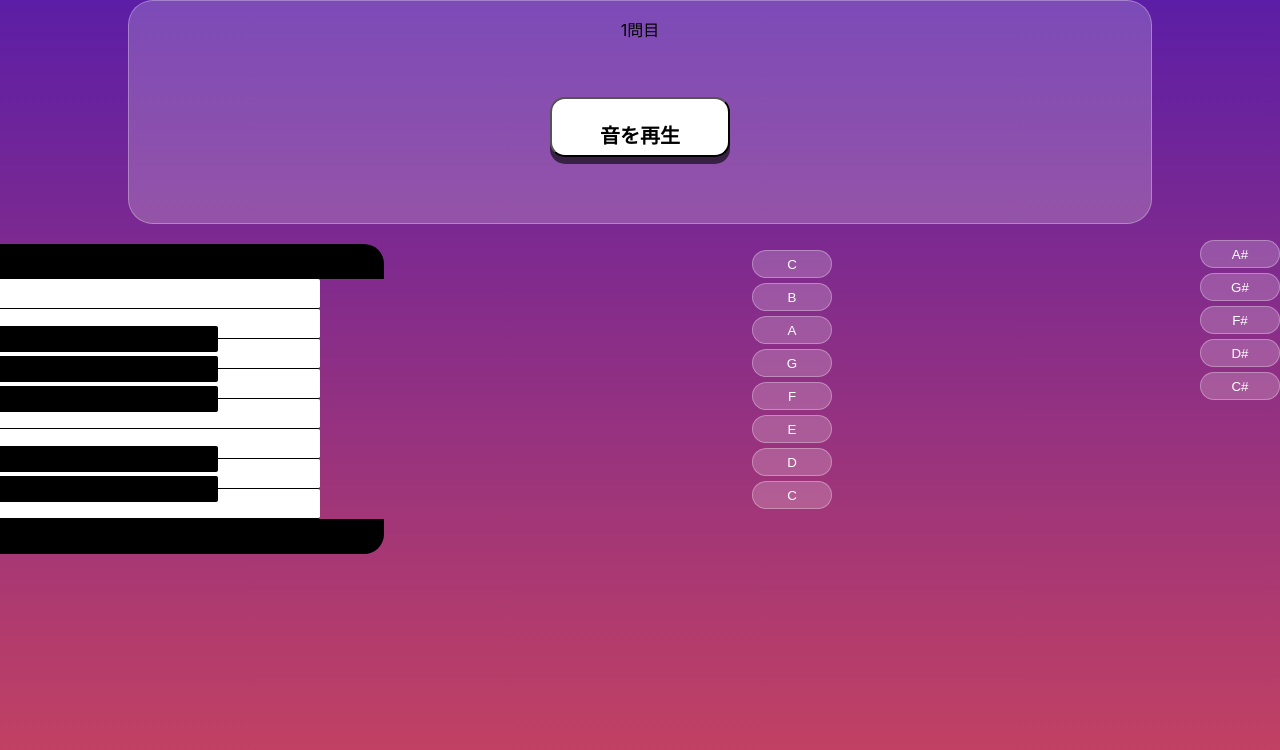
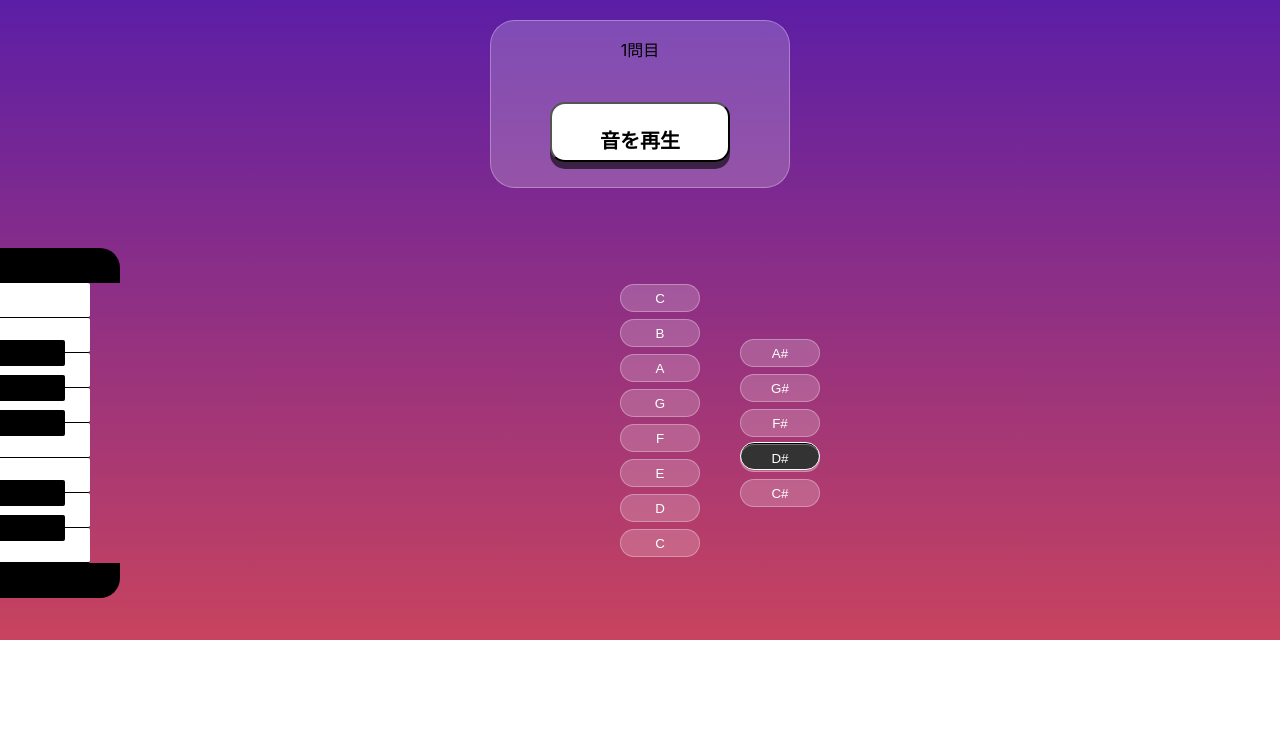
Before and after one commit to kurakke/OnkanNext, a Next.js app: page /game in a window 1280 px wide. Shown: the top 750 px of the page. Built offline with nearby package versions, Linux system fonts and the light colour scheme.

Commit message:
vh vwを%に変えた

```diff
--- a/components/button.tsx
+++ b/components/button.tsx
@@ -108,16 +108,16 @@ const Button = ({
           handleAnswer(handleAnswerArg);
           setButtonCss(Answer ? AbleButton : disableButton);
           musicFile.play();
-          if (Answer) {
-            toast("right!");
-          } else {
-            toast("MoreTry!");
-          }
+          // if (Answer) {
+          //   toast("right!");
+          // } else {
+          //   toast("MoreTry!");
+          // }
         }}
       >
         {label}
       </button>
-      <Toaster position="bottom-center" reverseOrder={false} />
+      {/* <Toaster position="bottom-center" reverseOrder={false} /> */}
     </div>
   );
 };
--- a/pages/game.tsx
+++ b/pages/game.tsx
@@ -2,22 +2,20 @@ import React, { useEffect, useState, useMemo } from "react";
 import { css } from "@emotion/react";
 import Button from "../components/button";
 import Link from "next/link";
-import { type } from "os";
-import { stringify } from "querystring";
 const all = css`
   margin: 0px;
   padding: 0px;
   background-image: linear-gradient(to bottom, #5c1ea6 0%, #c8435e 100%);
-  width: 100vw;
-  height: 100vh;
+  width: 100%;
+  height: 100%;
   display: flex;
   flex-flow: column;
 `;
 const glass = css`
-  width: 80vw;
-  height: 28vh;
+  width: 300px;
+  height: 30%;
   background-color: rgba(255, 255, 255, 0.2);
-  margin: 0 auto;
+  margin: 20px auto;
   top: 80px;
   border: 1px solid rgba(255, 255, 255, 0.3);
   filter: drop-shadow(3px 3px 3px 0 rgba(0, 0, 0, 0.8));
@@ -32,7 +30,18 @@ const startButton = css`
   height: 60px;
   border-radius: 15px;
   box-shadow: 0px 7px 0px 0px rgba(0, 0, 0, 0.6);
-  margin: 40px auto;
+  margin: 25px auto;
+  text-align: center;
+  font-size: 20px;
+  font-weight: 600;
+`;
+const nextButton = css`
+  background-color: white;
+  width: 180px;
+  height: 60px;
+  border-radius: 15px;
+  box-shadow: 0px 7px 0px 0px rgba(0, 0, 0, 0.6);
+  margin: 0px auto;
   text-align: center;
   font-size: 20px;
   font-weight: 600;
@@ -55,27 +64,45 @@ const start = css`
 `;
 const answerButton = css`
   margin: 5px auto;
+  height: 30px;
 `;
 const answerPlace = css`
   display: flex;
   width: 100%;
+  height: 55%;
 `;
-const buttons = css`
+const answerButtons = css`
   margin: 10px auto;
+  display: flex;
+`;
+const answerNormalButtons = css`
+  margin: 50px 0;
+`;
+const answerSharpButtons = css`
+  margin: 105px 0px;
 `;
 const pianoButtons = css``;
 const piano = css`
-  margin: 20px 0px;
+  margin: 40px 0px;
 `;
 const whiteKey = css`
-  width: 25vw;
-  height: 30px;
+  width: 90px;
+  height: 35px;
   background-color: white;
   border-bottom: 1px solid #000;
   border-radius: 0px 2px 2px 0px;
 `;
+const unknownButton = css`
+  width: 80px;
+  height: 28px;
+  margin: 5px auto;
+  border: 1px solid rgba(255, 255, 255, 1);
+  border-radius: 25px;
+  background-color: rgba(2, 0, 0, 1);
+  color: rgba(2, 0, 0);
+`;
 const blackKey = css`
-  width: 17vw;
+  width: 65px;
   height: 26px;
   background-color: black;
   margin: -13px 0px;
@@ -84,13 +111,13 @@ const blackKey = css`
   position: relative;
 `;
 const pianoSideTop = css`
-  width: 30vw;
+  width: 120px;
   height: 35px;
   background-color: #000000;
   border-radius: 0px 20px 0px 0px;
 `;
 const pianoSideBottom = css`
-  width: 30vw;
+  width: 120px;
   height: 35px;
   background-color: #000000;
   border-radius: 0px 0px 20px 0px;
@@ -131,6 +158,9 @@ const Game = () => {
   const [pianoG3, setPianoG3] = useState<HTMLAudioElement>(null);
   const MaxQuestionNumber = 8;
   const [boolJudgedAnswer, setBoolJudgedAnswer] = useState([]);
+  // const [boolJudgedAnswer, setBoolJudgedAnswer] = useState<boolean[]>(null);
+
+  const [selectAnswer, setSelectAnswer] = useState([]);
   const randomNum = (max: number) => {
     let QArray = [];
     for (let i = 0; i < MaxQuestionNumber; i++) {
@@ -138,7 +168,6 @@ const Game = () => {
     }
     return QArray;
   };
-  const [selectAnswer, setSelectAnswer] = useState([]);
 
   const QuestionArray = useMemo(() => randomNum(13), []);
   const [questionNum, setQuestionNum] = useState(0);
@@ -260,7 +289,8 @@ const Game = () => {
           <div css={whiteKey}></div>
           <div css={pianoSideBottom}></div>
         </div>
-        <div css={buttons}>
+        <div css={answerButtons}>
+          <div css={answerNormalButtons}>
             <ul>
               {Choices.filter((item) => !item.isSharp).map((item, index) => (
                 <div css={answerButton} key={item.id}>
@@ -280,7 +310,7 @@ const Game = () => {
               ))}
             </ul>
           </div>
-        <div>
+          <div css={answerSharpButtons}>
             <ul>
               {Choices.filter((item) => item.isSharp).map((item, index) => (
                 <div css={answerButton} key={item.id}>
@@ -296,9 +326,11 @@ const Game = () => {
                     questionNum={questionNum}
                     musicFile={Sounds[index + 8].file}
                   ></Button>
+                  {item.id === 11 && <button css={unknownButton}></button>}
                 </div>
               ))}
             </ul>
+          </div>
         </div>
       </div>
 
@@ -320,7 +352,7 @@ const Game = () => {
           } else {
             return (
               <button
-                css={startButton}
+                css={nextButton}
                 onClick={() => {
                   MakeSendValue();
                   console.log(boolJudgedAnswer);
```
Also changed, not shown: pages/main.tsx (+4 -4 lines), pages/result.tsx (+16 -13 lines). Lines whose indentation alone changed are shown as unchanged.
